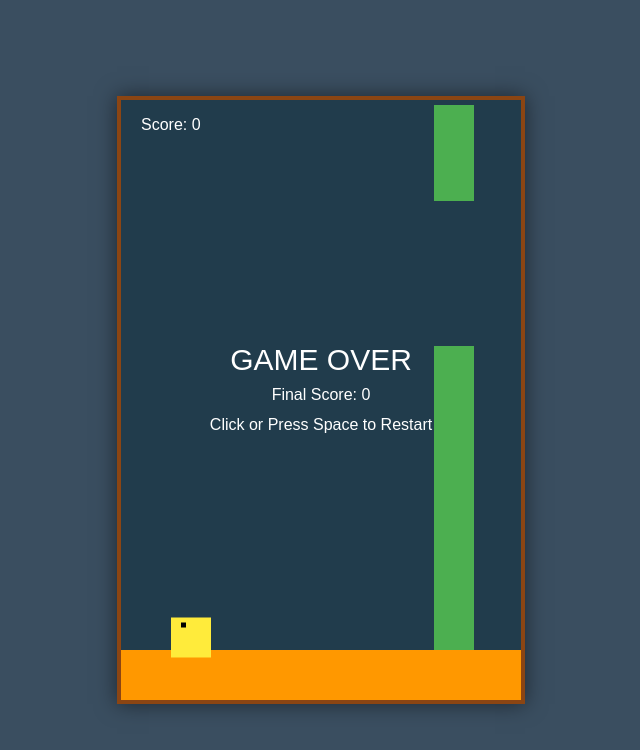
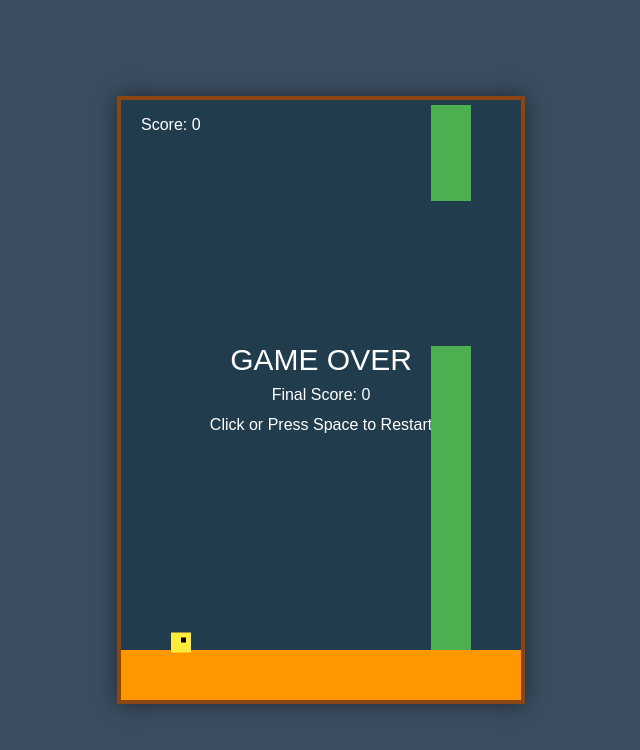
Before and after one commit to catherinejadeoriginal-wvsulc/offline_llm_coding, a plain HTML site: page index.html in a window 1280 px wide. Shown: the whole page, without its empty margins (319-959 px from the left). Drawn offline with Linux system fonts and the light colour scheme.

Commit message:
Adjust bird dimensions and pipe spacing
Updated bird size and pipe spacing in the game.

```diff
--- a/index.html
+++ b/index.html
@@ -37,7 +37,7 @@
         const PIPE_WIDTH = 40;
         const PIPE_GAP = 150; // Vertical space between pipes
         const GROUND_HEIGHT = 50;
-	const PIPE_SPACING = 110;
+	const PIPE_SPACING = 140;
 
         // --- Game State Variables ---
         let birdY = canvas.height / 2;
@@ -52,8 +52,8 @@
         const bird = {
             x: 50,
             y: birdY,
-            width: 40,
-            height: 40,
+            width: 20,
+            height: 20,
             color: '#ffeb3b' // Yellow pixel color
         };
 
```
